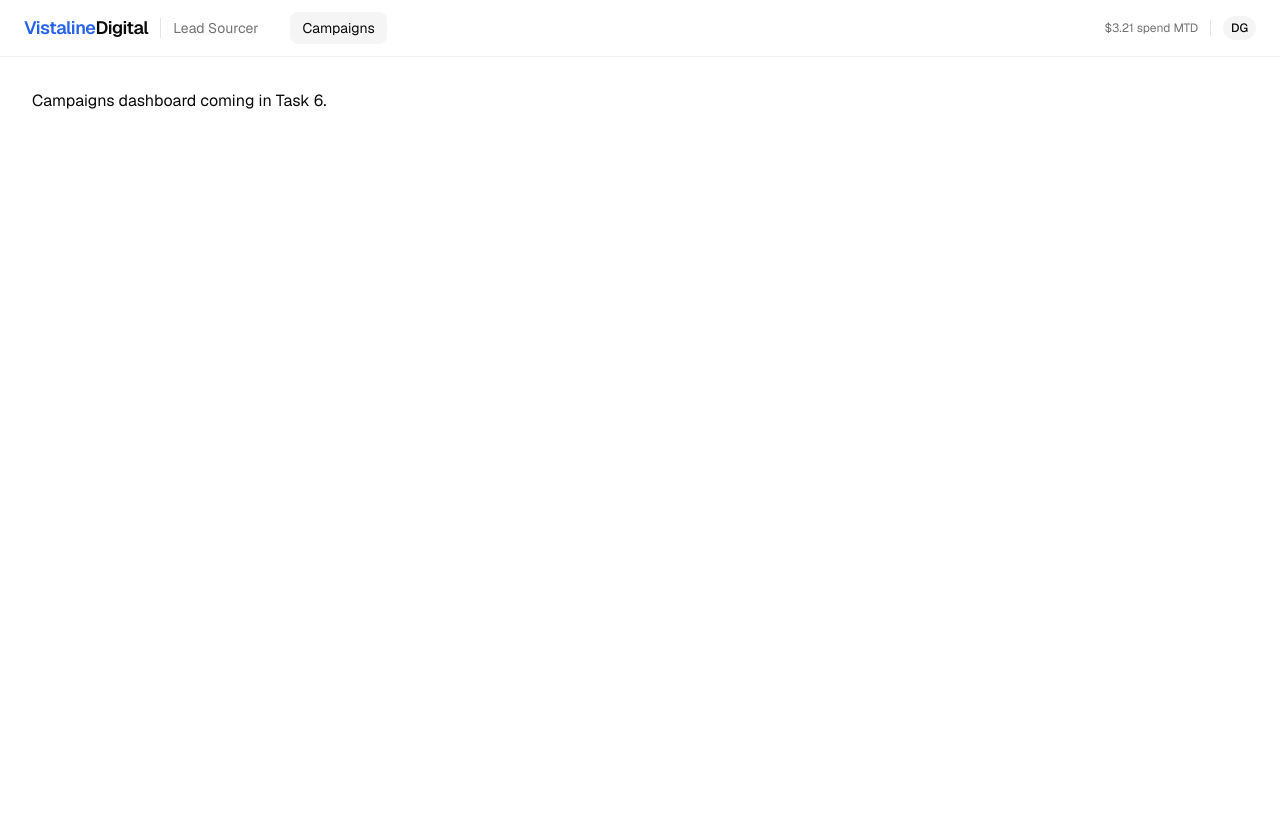
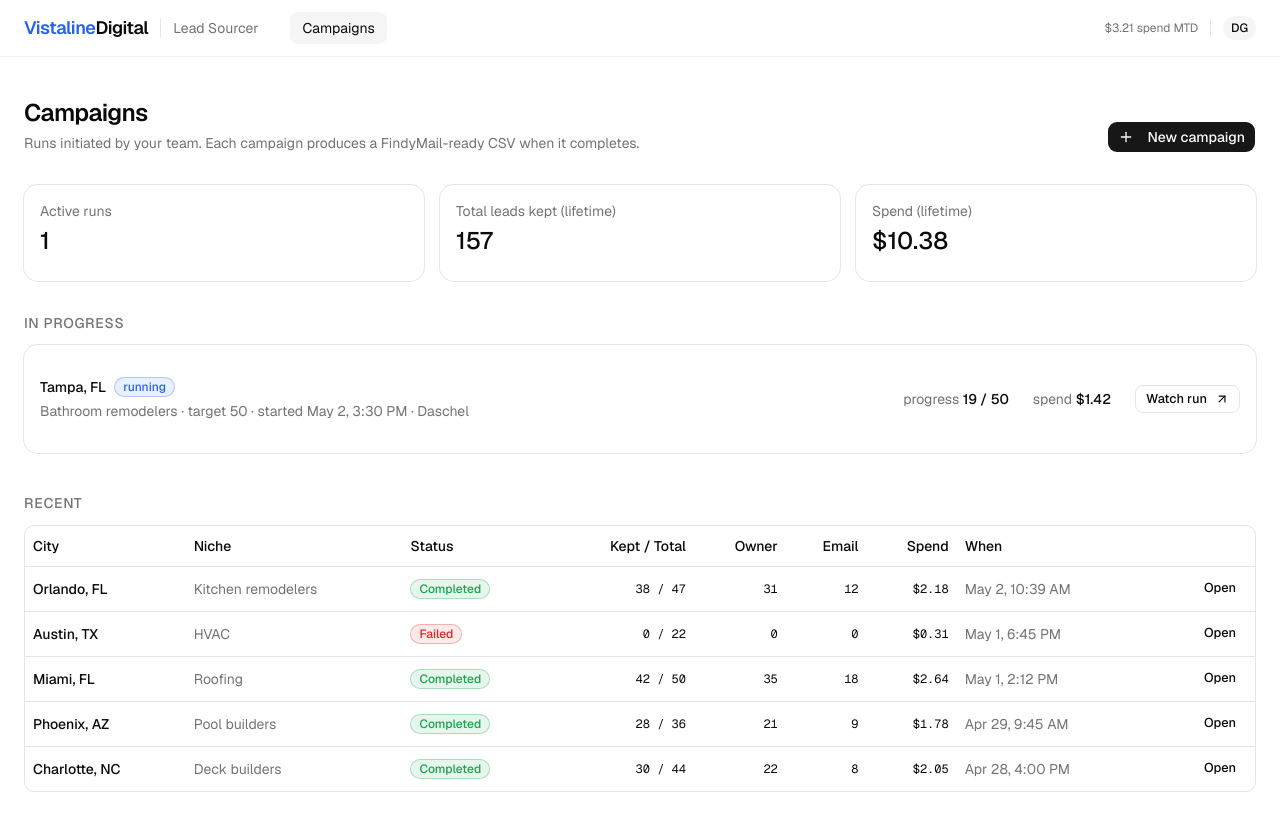
Before and after one commit to Sigismund7/vistaline-lead-sourcing-agent, a Next.js app in the folder frontend/: page /campaigns in a window 1280 px wide. Before the commit the page ends 800 px from the top, so only its background shows below. Built offline with nearby package versions, Linux system fonts and the light colour scheme.

Commit message:
Phase 1.6: campaigns list page

```diff
--- a/frontend/app/campaigns/page.tsx
+++ b/frontend/app/campaigns/page.tsx
@@ -1,3 +1,166 @@
-export default function CampaignsPlaceholder() {
-  return <div className="p-8">Campaigns dashboard coming in Task 6.</div>;
+import Link from "next/link";
+import { ArrowUpRight, Plus } from "lucide-react";
+import { Button } from "@/components/ui/button";
+import { Card, CardContent, CardHeader, CardTitle, CardDescription } from "@/components/ui/card";
+import { Badge } from "@/components/ui/badge";
+import { Table, TableBody, TableCell, TableHead, TableHeader, TableRow } from "@/components/ui/table";
+import { MOCK_CAMPAIGNS } from "@/lib/mocks/campaigns";
+import type { CampaignStatus } from "@/lib/types";
+import { cn } from "@/lib/utils";
+
+const STATUS_TONE: Record<CampaignStatus, string> = {
+  queued: "bg-muted text-muted-foreground",
+  running: "bg-info/10 text-info border-info/30",
+  completed: "bg-success/10 text-success border-success/30",
+  failed: "bg-danger/10 text-danger border-danger/30",
+};
+
+function formatDate(iso: string): string {
+  return new Date(iso).toLocaleString(undefined, {
+    month: "short",
+    day: "numeric",
+    hour: "numeric",
+    minute: "2-digit",
+  });
 }
+
+function formatCurrency(value: number): string {
+  return value.toLocaleString(undefined, { style: "currency", currency: "USD" });
+}
+
+export default function CampaignsPage() {
+  const running = MOCK_CAMPAIGNS.filter((c) => c.status === "running");
+  const recent = MOCK_CAMPAIGNS.filter((c) => c.status !== "running");
+
+  const totalLeads = MOCK_CAMPAIGNS.reduce((sum, c) => sum + c.keptLeads, 0);
+  const totalSpend = MOCK_CAMPAIGNS.reduce((sum, c) => sum + c.spendUsd, 0);
+
+  return (
+    <div className="mx-auto max-w-7xl px-6 py-10">
+      <div className="flex flex-wrap items-end justify-between gap-4 pb-8">
+        <div>
+          <h1 className="text-2xl font-semibold tracking-tight">Campaigns</h1>
+          <p className="mt-1 text-sm text-muted-foreground">
+            Runs initiated by your team. Each campaign produces a FindyMail-ready CSV when it completes.
+          </p>
+        </div>
+        <Button asChild>
+          <Link href="/campaigns/new">
+            <Plus className="mr-2 size-4" /> New campaign
+          </Link>
+        </Button>
+      </div>
+
+      <div className="grid gap-4 pb-8 sm:grid-cols-3">
+        <Card>
+          <CardHeader className="pb-2">
+            <CardDescription>Active runs</CardDescription>
+            <CardTitle className="text-2xl">{running.length}</CardTitle>
+          </CardHeader>
+        </Card>
+        <Card>
+          <CardHeader className="pb-2">
+            <CardDescription>Total leads kept (lifetime)</CardDescription>
+            <CardTitle className="text-2xl">{totalLeads}</CardTitle>
+          </CardHeader>
+        </Card>
+        <Card>
+          <CardHeader className="pb-2">
+            <CardDescription>Spend (lifetime)</CardDescription>
+            <CardTitle className="text-2xl">{formatCurrency(totalSpend)}</CardTitle>
+          </CardHeader>
+        </Card>
+      </div>
+
+      {running.length > 0 && (
+        <section className="pb-10">
+          <h2 className="pb-3 text-sm font-medium uppercase tracking-wider text-muted-foreground">
+            In progress
+          </h2>
+          <div className="grid gap-3">
+            {running.map((c) => (
+              <Card key={c.id} className="transition-colors hover:border-brand/50">
+                <CardContent className="flex flex-wrap items-center justify-between gap-4 p-4">
+                  <div className="flex flex-col gap-1">
+                    <div className="flex items-center gap-2">
+                      <span className="font-medium">{c.city}, {c.stateAbbr}</span>
+                      <Badge variant="outline" className={cn("border", STATUS_TONE[c.status])}>
+                        running
+                      </Badge>
+                    </div>
+                    <div className="text-sm text-muted-foreground">
+                      {c.niche} · target {c.targetCount} · started {formatDate(c.createdAt)} · {c.triggeredBy}
+                    </div>
+                  </div>
+                  <div className="flex items-center gap-6 text-sm">
+                    <div>
+                      <span className="text-muted-foreground">progress</span>{" "}
+                      <span className="font-medium">{c.keptLeads} / {c.targetCount}</span>
+                    </div>
+                    <div>
+                      <span className="text-muted-foreground">spend</span>{" "}
+                      <span className="font-medium">{formatCurrency(c.spendUsd)}</span>
+                    </div>
+                    <Button asChild variant="outline" size="sm">
+                      <Link href={`/campaigns/${c.id}`}>
+                        Watch run <ArrowUpRight className="ml-1 size-3.5" />
+                      </Link>
+                    </Button>
+                  </div>
+                </CardContent>
+              </Card>
+            ))}
+          </div>
+        </section>
+      )}
+
+      <section>
+        <h2 className="pb-3 text-sm font-medium uppercase tracking-wider text-muted-foreground">
+          Recent
+        </h2>
+        <div className="overflow-hidden rounded-lg border">
+          <Table>
+            <TableHeader>
+              <TableRow>
+                <TableHead>City</TableHead>
+                <TableHead>Niche</TableHead>
+                <TableHead>Status</TableHead>
+                <TableHead className="text-right">Kept / Total</TableHead>
+                <TableHead className="text-right">Owner</TableHead>
+                <TableHead className="text-right">Email</TableHead>
+                <TableHead className="text-right">Spend</TableHead>
+                <TableHead>When</TableHead>
+                <TableHead></TableHead>
+              </TableRow>
+            </TableHeader>
+            <TableBody>
+              {recent.map((c) => (
+                <TableRow key={c.id}>
+                  <TableCell className="font-medium">{c.city}, {c.stateAbbr}</TableCell>
+                  <TableCell className="text-muted-foreground">{c.niche}</TableCell>
+                  <TableCell>
+                    <Badge variant="outline" className={cn("border capitalize", STATUS_TONE[c.status])}>
+                      {c.status}
+                    </Badge>
+                  </TableCell>
+                  <TableCell className="text-right font-mono text-xs">
+                    {c.keptLeads} / {c.totalLeads}
+                  </TableCell>
+                  <TableCell className="text-right font-mono text-xs">{c.withOwner}</TableCell>
+                  <TableCell className="text-right font-mono text-xs">{c.withEmail}</TableCell>
+                  <TableCell className="text-right font-mono text-xs">{formatCurrency(c.spendUsd)}</TableCell>
+                  <TableCell className="text-muted-foreground">{formatDate(c.createdAt)}</TableCell>
+                  <TableCell className="text-right">
+                    <Button asChild variant="ghost" size="sm">
+                      <Link href={`/campaigns/${c.id}/results`}>Open</Link>
+                    </Button>
+                  </TableCell>
+                </TableRow>
+              ))}
+            </TableBody>
+          </Table>
+        </div>
+      </section>
+    </div>
+  );
+}
```
Also changed, not shown: 1 other file (tests, documents, lock files or other folders).
